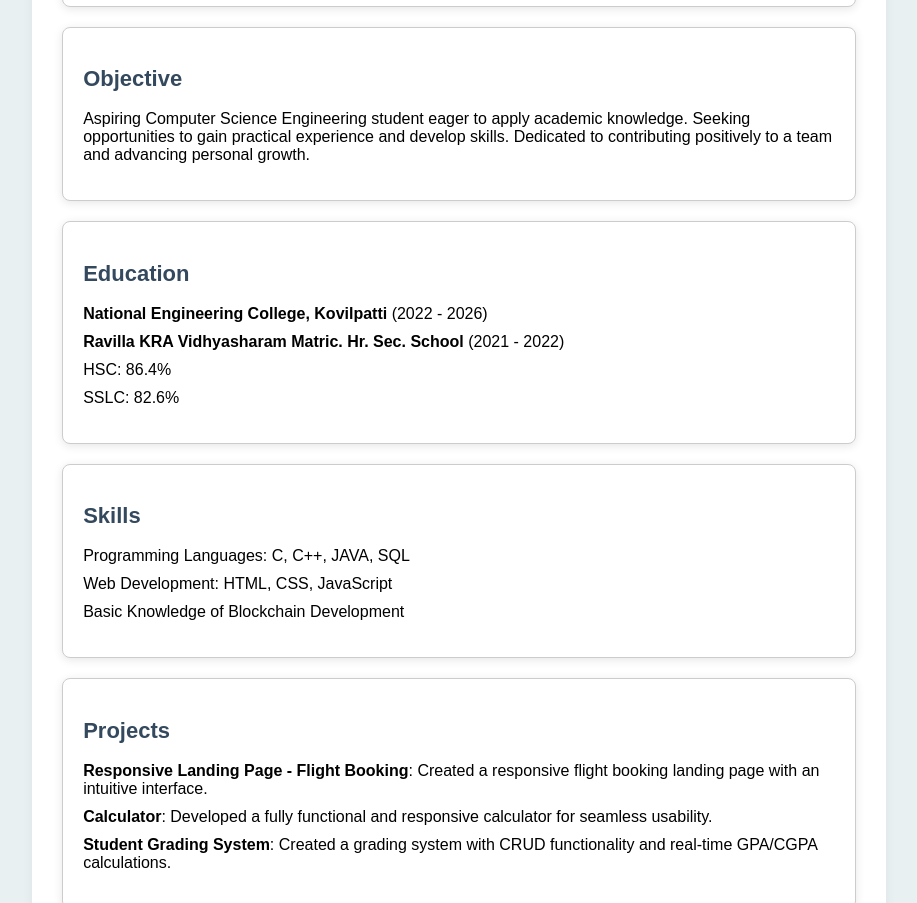
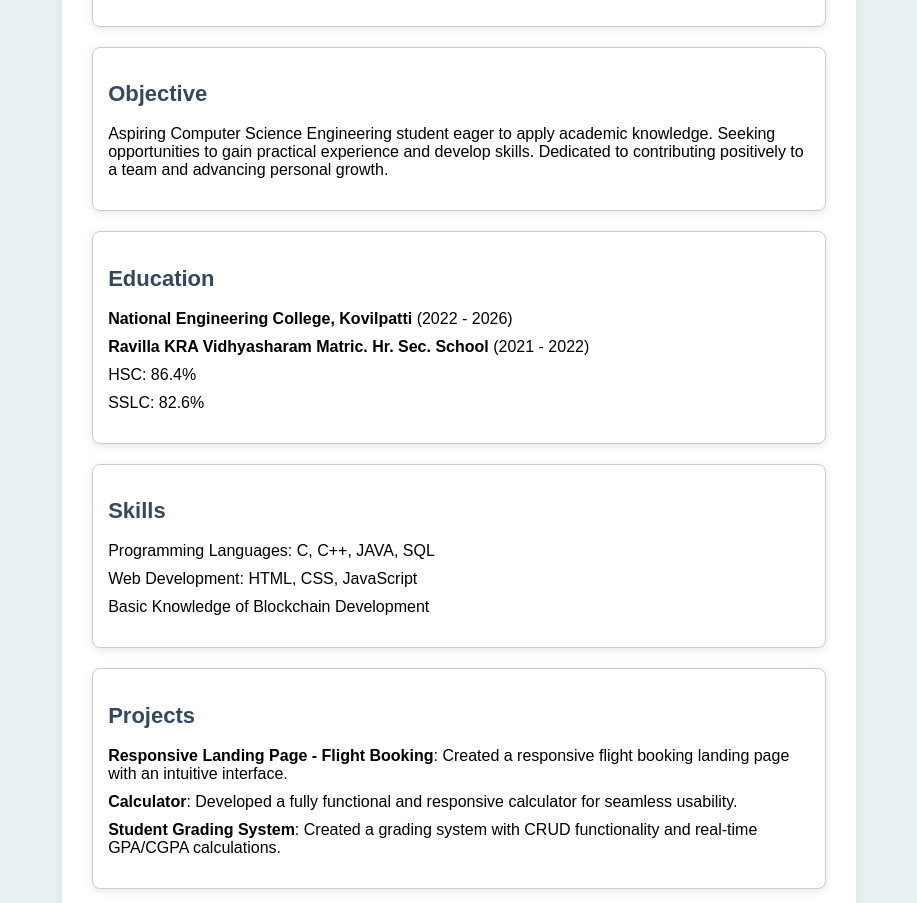
Before and after one commit to Narmada-94/RESUME, a plain HTML site: page index.html in a window 1280 px wide. Shown: the top 903 px of the page, without its empty margins (181-1098 px from the left). Drawn offline with Linux system fonts and the light colour scheme.

Commit message:
Update style.css

```diff
--- a/style.css
+++ b/style.css
@@ -7,10 +7,12 @@ body {
     justify-content: center;
     align-items: center;
     height: 100vh;
+    overflow-x: hidden; /* Prevent horizontal scrolling */
 }
 
 .container {
-    width: 21cm; /* A4 size width */
+    width: 90%; /* Container width is now percentage-based */
+    max-width: 21cm; /* Maximum width of A4 size */
     min-height: 29.7cm; /* A4 size height */
     background-color: white;
     padding: 30px;
@@ -18,6 +20,7 @@ body {
     box-shadow: 0 2px 12px rgba(0, 0, 0, 0.05);
     display: flex;
     flex-direction: column;
+    box-sizing: border-box; /* Ensure padding doesn't affect the width */
 }
 
 header {
@@ -77,7 +80,7 @@ a:hover {
 /* Adding space around each section to make it look more like a form */
 section {
     margin-top: 10px;
-    padding: 20px;
+    padding: 15px;
     border: 1px solid #ccc;
     background-color: #ffffff;
     border-radius: 8px;
```
